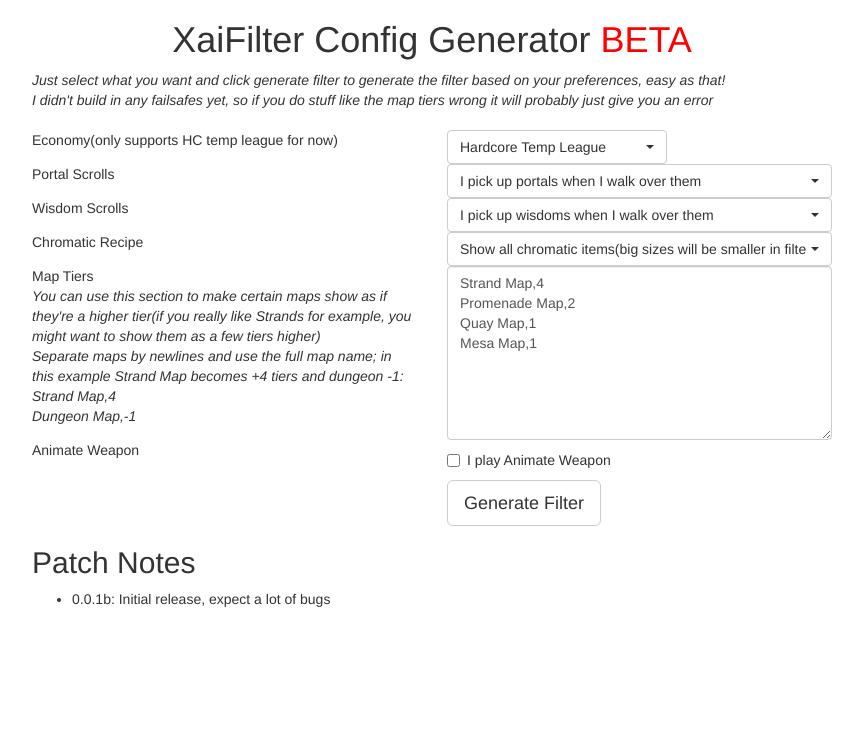
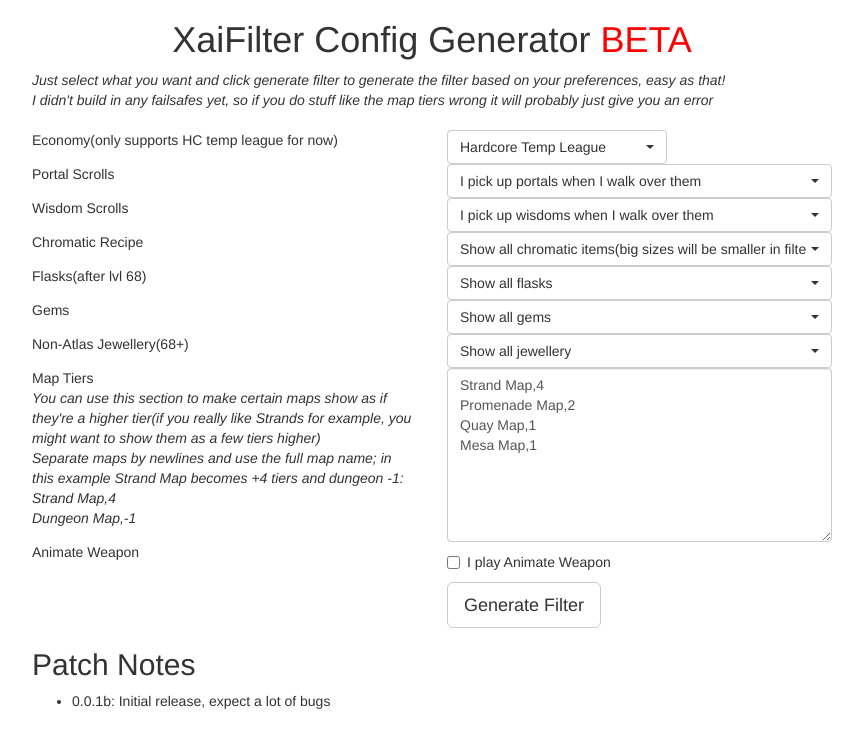
Before and after one commit to teuneboon/PoEFilter, a Flask app: page / in a window 1280 px wide. Shown: the top 748 px of the page, without its empty margins (208-1071 px from the left). Run offline with Flask 2, Linux system fonts and the light colour scheme; some libraries are stand-ins or nearby versions.

Commit message:
added some more options

```diff
--- a/config_site/templates/index.html
+++ b/config_site/templates/index.html
@@ -49,6 +49,42 @@ I didn't build in any failsafes yet, so if you do stuff like the map tiers wrong
                 <option selected="selected" value="2">Show all chromatic items(big sizes will be smaller in filter)</option>
                 <option value="1">Only show small chromatic items</option>
                 <option value="0">Don't show chromatic items</option>
+            </select>
+        </div>
+    </div>
+    <div class="row">
+        <div class="col-lg-6">
+            <span>Flasks(after lvl 68)</span>
+        </div>
+        <div class="col-lg-6">
+            <select class="selectpicker form-control" name="flasks">
+                <option selected="selected" value="2">Show all flasks</option>
+                <option value="1">Only show quality flasks</option>
+                <option value="0">Don't show flasks</option>
+            </select>
+        </div>
+    </div>
+    <div class="row">
+        <div class="col-lg-6">
+            <span>Gems</span>
+        </div>
+        <div class="col-lg-6">
+            <select class="selectpicker form-control" name="gems">
+                <option selected="selected" value="2">Show all gems</option>
+                <option value="1">Only show quality and special(vaal/empower/portal etc.) gems</option>
+                <option value="0">Don't show gems</option>
+            </select>
+        </div>
+    </div>
+    <div class="row">
+        <div class="col-lg-6">
+            <span>Non-Atlas Jewellery(68+)</span>
+        </div>
+        <div class="col-lg-6">
+            <select class="selectpicker form-control" name="jewellery">
+                <option selected="selected" value="2">Show all jewellery</option>
+                <option value="1">Only show magic jewellery</option>
+                <option value="0">Don't show jewellery that's not rare</option>
             </select>
         </div>
     </div>
```
Also changed, not shown: other parts of config_site/templates/index.html (+2 -2 lines), examples/xai_filter.py (+28 -19 lines).
